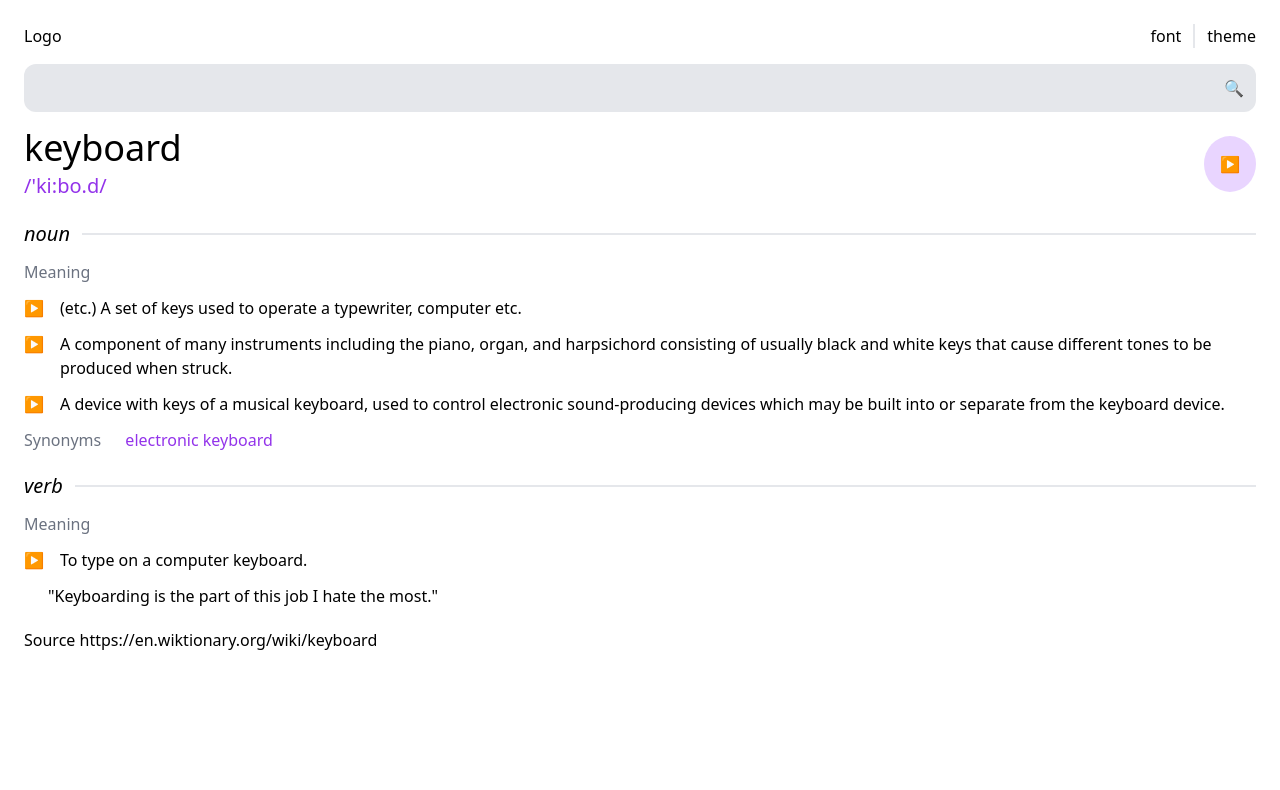
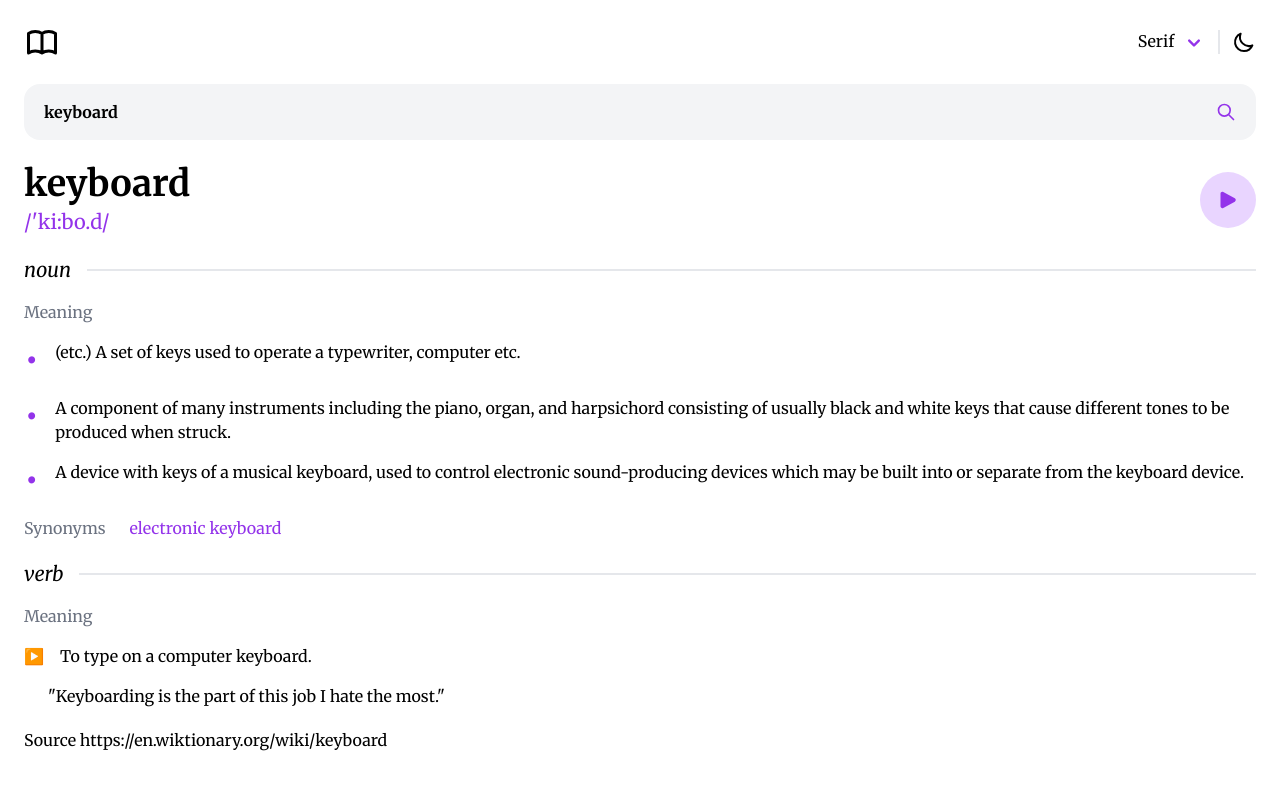
Before and after one commit to nightmir3/dictionary-app, a React (Vite) app: page / in a window 1280 px wide. Shown: the top 790 px of the page. Built offline with nearby package versions, Linux system fonts and the light colour scheme.

Commit message:
Feat: add serif font, darkmode CSS, icons

```diff
--- a/index.html
+++ b/index.html
@@ -6,7 +6,7 @@
     <meta name="viewport" content="width=device-width, initial-scale=1.0" />
     <title>Dictionary App</title>
   </head>
-  <body>
+  <body class="">
     <div id="root"></div>
     <script type="module" src="/src/main.jsx"></script>
   </body>
--- a/package.json
+++ b/package.json
@@ -10,7 +10,8 @@
   },
   "dependencies": {
     "react": "^18.2.0",
-    "react-dom": "^18.2.0"
+    "react-dom": "^18.2.0",
+    "react-icons": "^4.8.0"
   },
   "devDependencies": {
     "@types/react": "^18.0.28",
--- a/src/App.jsx
+++ b/src/App.jsx
@@ -5,8 +5,13 @@ import SearchBar from './components/SearchBar'
 import ResultsPane from './components/ResultsPane'
 
 function App () {
+  const [activeFont, setActiveFont] = useState('font-serif')
+  const [darkModeOn, setDarkModeOn] = useState(true)
+
   return (
-    <div className='container p-6 mx-auto flex flex-col gap-4'>
+    <div
+      className={`${activeFont} dark:text-slate-100 dark:bg-slate-800 container p-6 mx-auto flex flex-col gap-6`}
+    >
       <Header />
       <SearchBar />
       <ResultsPane />
--- a/src/components/Header.jsx
+++ b/src/components/Header.jsx
@@ -1,12 +1,13 @@
 import React from 'react'
+import { HiOutlineBookOpen, HiOutlineMoon, HiOutlineSun, HiChevronDown } from 'react-icons/hi'
 
 function Header () {
   return (
     <div className='flex justify-between'>
-      <div>Logo</div>
-      <div className='flex gap-3 divide-x-2'>
-        <span>font</span>
-        <span className='pl-3'>theme</span>
+      <div><HiOutlineBookOpen className='text-4xl' /></div>
+      <div className='flex gap-3 divide-x-2 items-center'>
+        <span>Serif <HiChevronDown className='text-purple-600 text-2xl ml-1 inline' /></span>
+        <span className='pl-3'><HiOutlineMoon className='text-2xl' /></span>
       </div>
     </div>
   )
--- a/src/components/ResultsPane.jsx
+++ b/src/components/ResultsPane.jsx
@@ -1,4 +1,5 @@
 import React from 'react'
+import { HiPlay, HiChevronRight } from 'react-icons/hi2'
 
 function ResultsPane () {
   return (
@@ -6,7 +7,7 @@ function ResultsPane () {
       <main className='flex justify-between items-center'>
         <div>
           <h1
-            className='text-4xl bold mb-1'
+            className='text-4xl font-bold mb-1'
           > keyboard
           </h1>
           <p
@@ -15,21 +16,21 @@ function ResultsPane () {
           </p>
         </div>
         <div className='bg-gray-200 p-4 aspect-square rounded-[50%] text-purple-600 bg-purple-200'>
-          ▶️
+          <HiPlay className='text-2xl' />
         </div>
       </main>
       {/* definitions */}
-      <section className='flex flex-col gap-3'>
+      <section className='flex flex-col gap-4'>
         <h2
-          className='flex gap-3 text-xl italic w-full items-center'
+          className='flex gap-4 text-xl italic w-full items-center'
         > noun
           <span className='h-0.5 bg-gray-200 w-full' />
         </h2>
         <h3 className='text-md text-gray-500'>Meaning</h3>
         <dl
-          className='flex flex-col gap-3
-          [&>dd]:before:content-["▶️"]
-          [&>dd]:before:text-purple-600'
+          className='flex flex-col gap-4
+          [&>dd]:before:content-["•"]
+          [&>dd]:before:text-purple-600 [&>dd]:before:text-4xl [&>dd]:before:pt-[-10px]'
         >
           <dd className='flex gap-4'>(etc.) A set of keys used to operate a typewriter, computer etc.
           </dd>
@@ -40,14 +41,14 @@ function ResultsPane () {
         </dl>
         <h3 className='text-md text-gray-500'>Synonyms <span className='ml-5 text-purple-600 bold'>electronic keyboard</span></h3>
       </section>
-      <section className='flex flex-col gap-3'>
+      <section className='flex flex-col gap-4'>
         <h2
-          className='flex gap-3 text-xl italic w-full items-center'
+          className='flex gap-4 text-xl italic w-full items-center'
         > verb
           <span className='h-0.5 bg-gray-200 w-full' />
         </h2>
         <h3 className='text-md text-gray-500'>Meaning</h3>
-        <dl className='flex flex-col gap-3 [&>p]:before:content-[""]
+        <dl className='flex flex-col gap-4 [&>p]:before:content-[""]
           [&>dd]:before:content-["▶️"]
           [&>dd]:before:text-purple-600'
         >
--- a/src/components/SearchBar.jsx
+++ b/src/components/SearchBar.jsx
@@ -1,10 +1,11 @@
 import React from 'react'
+import { HiOutlineSearch } from 'react-icons/hi'
 
 function SearchBar () {
   const searchInput = React.useId()
   return (
     <form
-      className='bg-gray-200 p-3 rounded-xl w-full flex gap-3'
+      className='bg-gray-100 p-4 px-5 rounded-2xl w-full flex gap-4'
     >
       <label
         className='sr-only'
@@ -13,12 +14,13 @@ function SearchBar () {
       </label>
       <input
         id={searchInput}
-        className='bg-gray-200 w-full'
+        className='bg-inherit w-full font-bold text-black'
         type='text'
+        value='keyboard'
       />
       <button
         type='submit'
-      >🔍
+      ><HiOutlineSearch className='text-purple-600 text-xl' />
       </button>
     </form>
   )
--- a/src/index.css
+++ b/src/index.css
@@ -1,3 +1,6 @@
+
+@import url('https://fonts.googleapis.com/css2?family=Merriweather:ital,wght@0,300;0,400;0,700;1,300;1,400;1,700&display=swap');
+
 @tailwind base;
 @tailwind components;
 @tailwind utilities;
--- a/tailwind.config.cjs
+++ b/tailwind.config.cjs
@@ -1,11 +1,17 @@
 /** @type {import('tailwindcss').Config} */
+const colors = require('tailwindcss/colors')
+
 module.exports = {
   content: [
     './index.html',
     './src/**/*.{js,ts,jsx,tsx}'
   ],
   theme: {
+    fontFamily: {
+      serif: ['Merriweather', 'serif']
+    },
     extend: {}
   },
+  darkMode: 'class',
   plugins: []
 }
```
Also changed, not shown: 1 other file (tests, documents, lock files or other folders).
